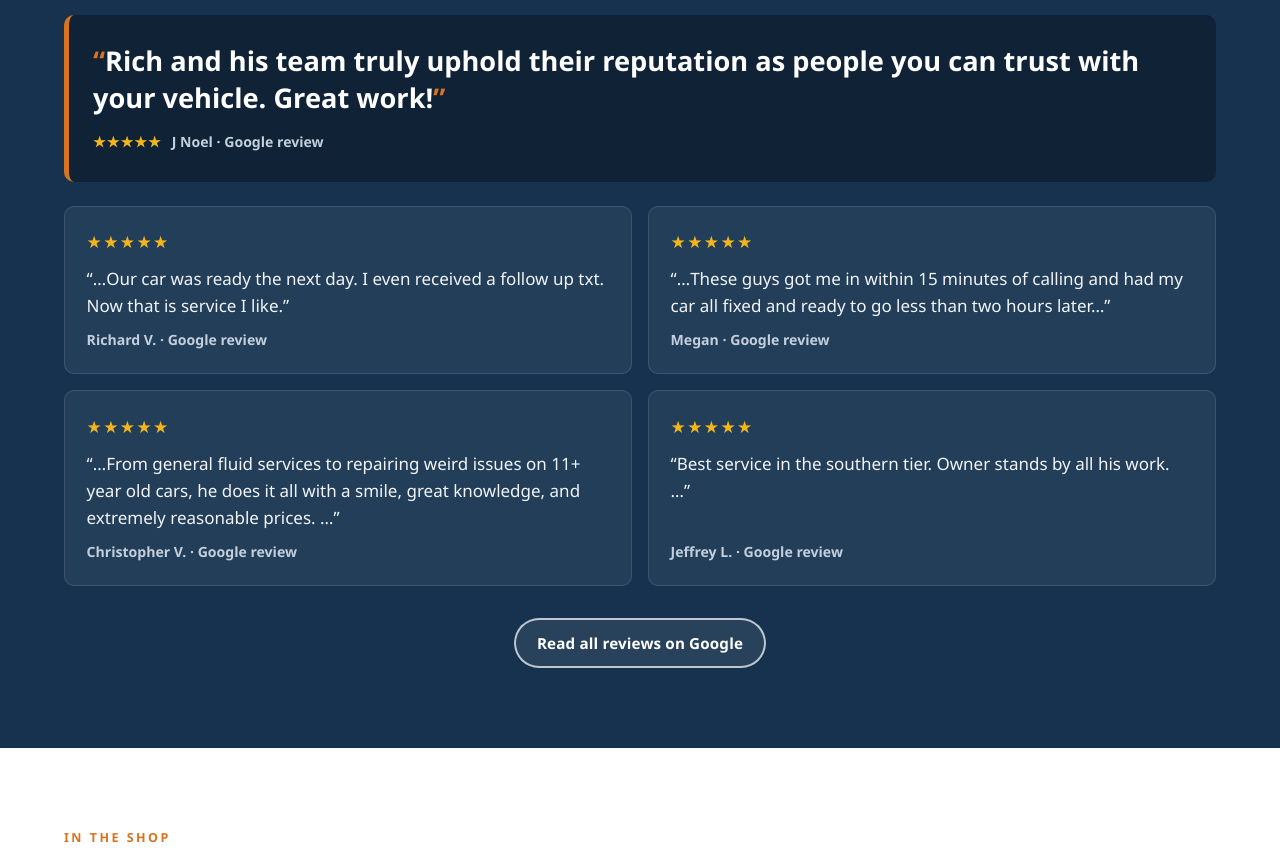
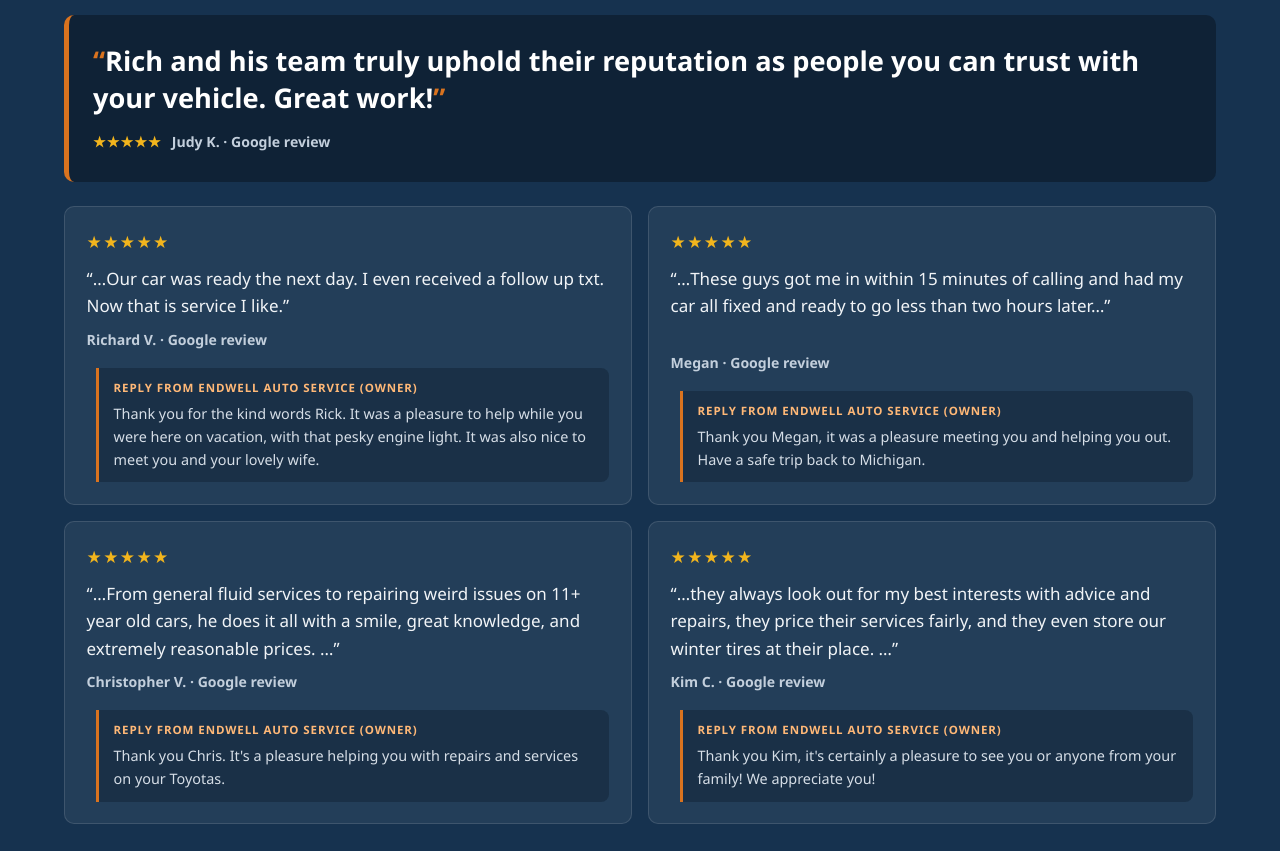
Before and after one commit to sreslol/resprod-previews, a plain HTML site: page endwell-auto-98fa4aba/index.html in a window 1280 px wide. Shown: the part 1580-2431 px from the top of the page. Drawn offline with Linux system fonts and the light colour scheme.

Commit message:
Update Endwell Auto preview

```diff
--- a/endwell-auto-98fa4aba/index.html
+++ b/endwell-auto-98fa4aba/index.html
@@ -26,7 +26,8 @@
     not repeated anywhere else.
 
     REVIEWS: every quote in #reviews is copied word for word from
-    a public Google review (trimmed only with "…"). Sources and
+    a public Google review (trimmed only with "…"), as are the
+    owner replies. Verified against Google via S R's phone screenshots, Nov 20, 2026. Sources and
     retrieval date are in README.md. Never edit the wording.
     ============================================================
   -->
@@ -165,7 +166,7 @@
 
         <blockquote class="feature-quote">
           <p>Rich and his team truly uphold their reputation as people you can trust with your vehicle. Great work!</p>
-          <footer><span class="q-stars" aria-label="5 stars">★★★★★</span> J Noel &middot; Google review</footer>
+          <footer><span class="q-stars" aria-label="5 stars">★★★★★</span> Judy K. &middot; Google review</footer>
         </blockquote>
 
         <ul class="quote-grid">
@@ -174,6 +175,10 @@
               <span class="q-stars" aria-label="5 stars">★★★★★</span>
               <p>“…Our car was ready the next day. I even received a follow up txt. Now that is service I like.”</p>
               <footer>Richard V. &middot; Google review</footer>
+              <div class="owner-reply">
+                <p class="reply-label">Reply from Endwell Auto Service (owner)</p>
+                <p>Thank you for the kind words Rick. It was a pleasure to help while you were here on vacation, with that pesky engine light. It was also nice to meet you and your lovely wife.</p>
+              </div>
             </blockquote>
           </li>
           <li>
@@ -181,6 +186,10 @@
               <span class="q-stars" aria-label="5 stars">★★★★★</span>
               <p>“…These guys got me in within 15 minutes of calling and had my car all fixed and ready to go less than two hours later…”</p>
               <footer>Megan &middot; Google review</footer>
+              <div class="owner-reply">
+                <p class="reply-label">Reply from Endwell Auto Service (owner)</p>
+                <p>Thank you Megan, it was a pleasure meeting you and helping you out. Have a safe trip back to Michigan.</p>
+              </div>
             </blockquote>
           </li>
           <li>
@@ -188,13 +197,21 @@
               <span class="q-stars" aria-label="5 stars">★★★★★</span>
               <p>“…From general fluid services to repairing weird issues on 11+ year old cars, he does it all with a smile, great knowledge, and extremely reasonable prices. …”</p>
               <footer>Christopher V. &middot; Google review</footer>
+              <div class="owner-reply">
+                <p class="reply-label">Reply from Endwell Auto Service (owner)</p>
+                <p>Thank you Chris. It&#39;s a pleasure helping you with repairs and services on your Toyotas.</p>
+              </div>
             </blockquote>
           </li>
           <li>
             <blockquote>
               <span class="q-stars" aria-label="5 stars">★★★★★</span>
-              <p>“Best service in the southern tier. Owner stands by all his work. …”</p>
-              <footer>Jeffrey L. &middot; Google review</footer>
+              <p>“…they always look out for my best interests with advice and repairs, they price their services fairly, and they even store our winter tires at their place. …”</p>
+              <footer>Kim C. &middot; Google review</footer>
+              <div class="owner-reply">
+                <p class="reply-label">Reply from Endwell Auto Service (owner)</p>
+                <p>Thank you Kim, it&#39;s certainly a pleasure to see you or anyone from your family! We appreciate you!</p>
+              </div>
             </blockquote>
           </li>
         </ul>
--- a/endwell-auto-98fa4aba/styles.css
+++ b/endwell-auto-98fa4aba/styles.css
@@ -319,3 +319,15 @@ p { margin: 0 0 1rem; }
   html { scroll-behavior: auto; }
   .btn, .card, .photo-grid img { transition: none; }
 }
+
+/* Owner replies under review cards */
+.owner-reply {
+  margin: 0.4rem 0 0 0.6rem; padding: 0.7rem 0.9rem;
+  border-left: 3px solid var(--accent); border-radius: 0 8px 8px 0;
+  background: rgba(10, 23, 38, 0.35); font-size: 0.9rem;
+}
+.owner-reply p { margin: 0; color: #d6dee7; flex: none; }
+.owner-reply .reply-label {
+  margin-bottom: 0.3rem; font-size: 0.72rem; font-weight: 700;
+  letter-spacing: 0.08em; text-transform: uppercase; color: #ffb877;
+}
```
